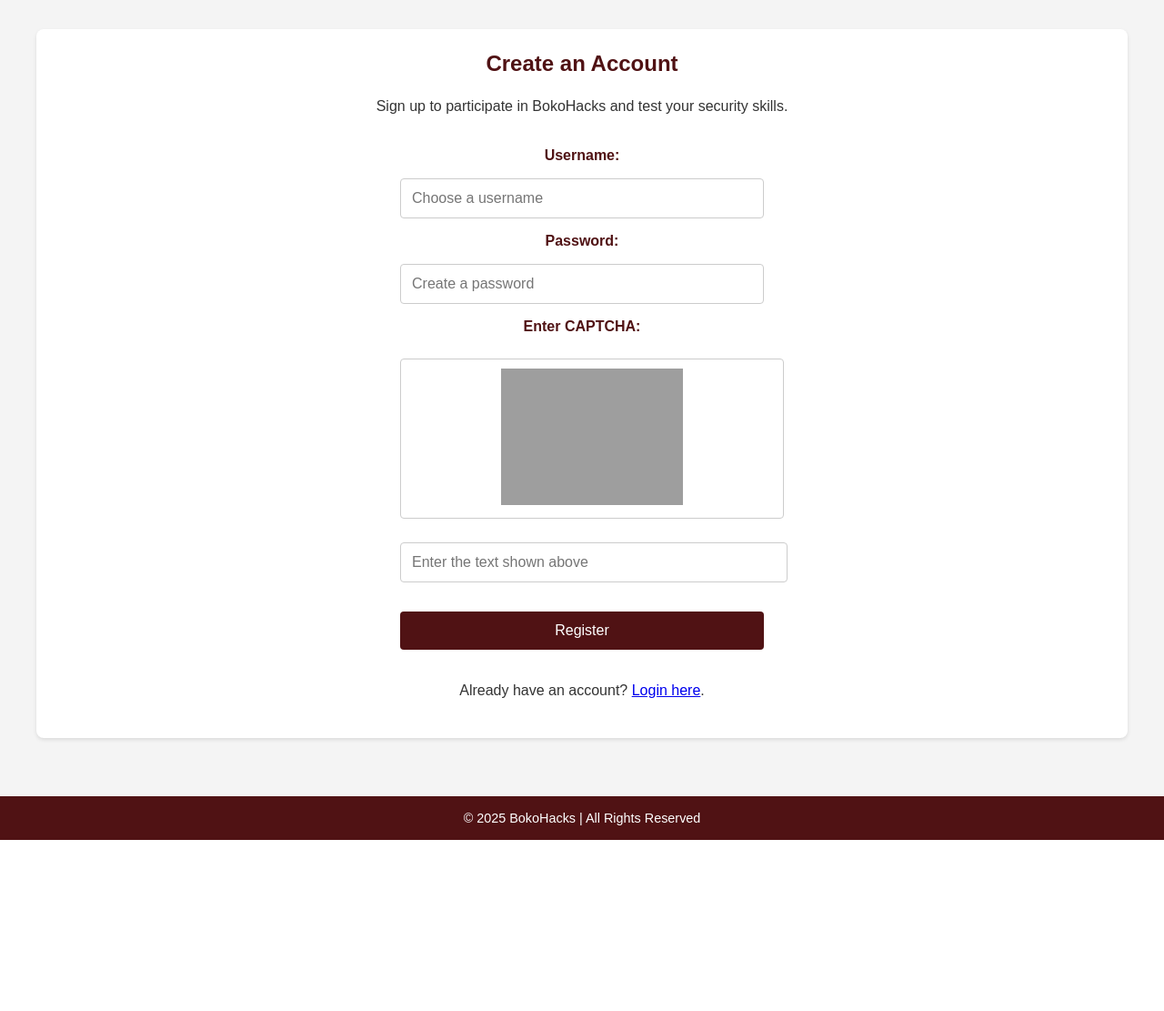
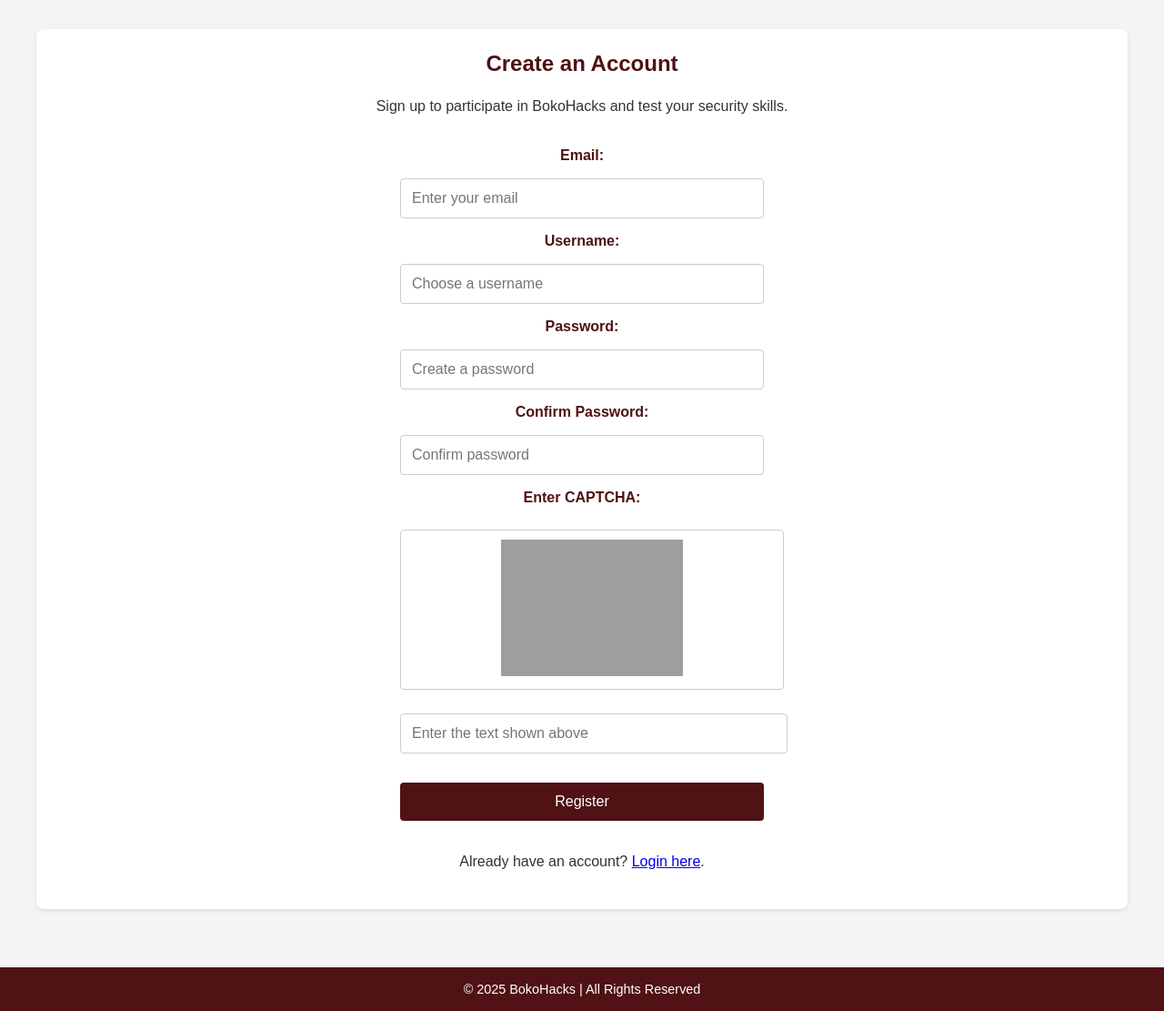
Before and after one commit to KayVin065/Boko-Hacks-2025, a Flask app: page /register in a window 1280 px wide. Shown: the part 127-1238 px from the top of the page at 91% size. Before the commit the page ends 1050 px from the top, so only its background shows below. Run offline with Flask 3, Linux system fonts and the light colour scheme; grey boxes are pictures that could not be loaded.

Commit message:
Added section to enter email and to confirm password. Working on implementing a passwordCheck function using JavaScript, but this function does not completely work yet. Committing changes to merge with updated Captcha and pull from origin.

```diff
--- /dev/null
+++ b/Boko-Hacks-2025-main/static/js/passwordCheck.js
@@ -0,0 +1,28 @@
+
+
+document.getElementById("regButton").addEventListener("click", checkPasswordReq);
+
+function checkPasswordReq() {
+    event.preventDefault();
+    const password = document.getElementById("password").value;
+    const resubPassword = document.getElementById("password2").value;
+    const minLength = 16;
+    const hasUpperCase = /[A-Z]/.test(password);
+    const hasLowerCase = /[a-z]/.test(password);
+    const hasSym = /[~!@#$%^&*()<>,.?]/.test(password);
+    const hasNum = /[\d]/.test(password);
+    let alert = "";
+
+    if(password.length < minLength || !hasUpperCase || !hasLowerCase || !hasSym || !hasNum) {
+        alert = "Password does not meet requirements.";
+    } else {
+        this.submit();
+    }
+
+    if(password !== resubPassword) {
+        alert += "Passwords do not match.";
+    }
+
+    document.getElementById("alertOutput") = alert;
+
+}
--- a/Boko-Hacks-2025-main/templates/register.html
+++ b/Boko-Hacks-2025-main/templates/register.html
@@ -4,6 +4,7 @@
   <meta charset="UTF-8">
   <meta name="viewport" content="width=device-width, initial-scale=1.0">
   <link rel="stylesheet" href="{{ url_for('static', filename='styles.css') }}">
+  <script src="/static/js/passwordCheck.js"></script>
   <title>Register - BokoHacks</title>
 </head>
 <body>
@@ -32,11 +33,17 @@
       <h2>Create an Account</h2>
       <p>Sign up to participate in BokoHacks and test your security skills.</p>
       <form action="{{ url_for('register.register') }}" method="POST">
+        <label for="email">Email:</label>
+        <input type="text" id="email" name="email" placeholder="Enter your email" required>
+
         <label for="username">Username:</label>
         <input type="text" id="username" name="username" placeholder="Choose a username" required>
 
         <label for="password">Password:</label>
         <input type="password" id="password" name="password" placeholder="Create a password" required>
+
+        <label for="password2">Confirm Password:</label>
+        <input type="password2" id="password2" name="password2" placeholder="Confirm password" required>
 
         <label for="captcha">Enter CAPTCHA:</label>
         <div class="captcha-box">
@@ -44,8 +51,9 @@
         </div>
         <input type="text" id="captcha" name="captcha" placeholder="Enter the text shown above" required>
 
-        <button type="submit">Register</button>
+        <button id="regButton" type="submit">Register</button>
       </form>
+      <p id="alertOutput"></p>
       <p>Already have an account? <a href="{{ url_for('login.login') }}">Login here</a>.</p>
     </section>
   </main>
```
Also changed, not shown: Boko-Hacks-2025-main/vulnerabilities.md (+4 -0 lines), Boko-Hacks-2025-main/instance/boko_hacks.db.
